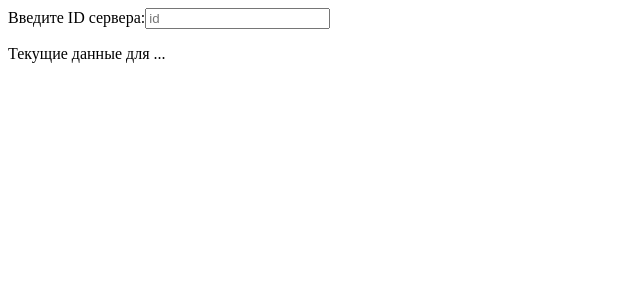
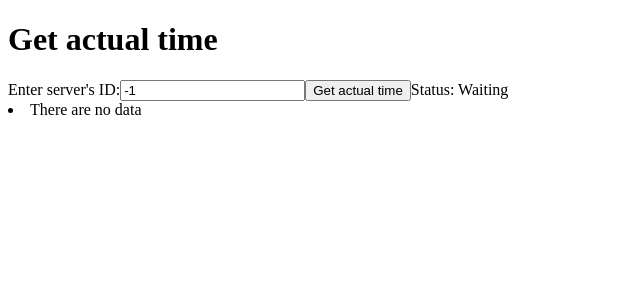
Before and after one commit to Daniil-Kurganov/modbus-emulator, an Angular app: page / in a window 1280 px wide. Shown: the top 300 px of the page, without its empty margins (0-640 px from the left). Built offline with nearby package versions, Linux system fonts and the light colour scheme.

Commit message:
Implemented WEB-API for getting actual time

```diff
--- a/angular.json
+++ b/angular.json
@@ -20,7 +20,8 @@
           "serve": {
             "builder": "@angular-devkit/build-angular:dev-server",
             "options": {
-              "buildTarget": "modbus-emulator:build"
+              "buildTarget": "modbus-emulator:build",
+              "proxyConfig": "./proxy.config.json"
             }
           }
         }
--- /dev/null
+++ b/proxy.config.json
@@ -0,0 +1,6 @@
+{
+   "/modbus-emulator": {
+      "target": "http://localhost:8080",
+      "secure": false
+   }
+}
--- /dev/null
+++ b/src/app/actual_time.ts
@@ -0,0 +1,3 @@
+export class ActualTime{
+    constructor(public id:number, public actual_time:string){}
+}
--- a/src/app/app.component.ts
+++ b/src/app/app.component.ts
@@ -1,14 +1,40 @@
 import { Component } from "@angular/core";
 import {FormsModule} from "@angular/forms";
+import { HttpClient, HttpClientModule } from "@angular/common/http";
+import { ActualTime } from "./actual_time"
 
 @Component({
     selector: "modbus-emulator",
     standalone: true,
-    imports: [FormsModule],
-    template: `<label>Введите ID сервера:</label>
-                 <input [(ngModel)]="id" placeholder="id" type="number" min="0">
-                 <p>Текущие данные для {{id}}...</p>`
+    imports: [FormsModule, HttpClientModule],
+    template: ` <h1>Get actual time</h1>
+                <label>Enter server's ID:</label>
+                <input [(ngModel)]="server_id" type="number" min="-1">
+                <button (click)="getActualTime()">Get actual time</button>
+                <label>Status: {{status}}</label>
+                @for(current_data of actual_times; track $index){
+                    <li>{{current_data.id}} - {{current_data.actual_time}}</li>
+                } @empty {
+                    <li>There are no data</li>
+                }`
 })
-export class AppComponent {
-    id = "";
+
+export class AppComponent{
+    actual_times: ActualTime[]=[];
+    server_id: number = -1
+    status: string = "Waiting"
+    constructor(private http: HttpClient) {}
+    getActualTime(): void {
+        let request = 'modbus-emulator/time/actual'
+        if (this.server_id!==-1) {
+            request = request + `?server_id=${this.server_id}`
+        }
+        if (this.actual_times.length !== 0 && this.server_id > this.actual_times.length) {
+            console.error("Error: server ID must be in [0:%d]", (this.actual_times.length + 1))
+            this.status = `Error - server ID must be in [0:${this.actual_times.length + 1}]`
+            return
+        }
+        this.http.get(request).subscribe({next:(data:any) => this.actual_times=data});
+        this.status = "Success"
+    }
 }
--- a/src/index.html
+++ b/src/index.html
@@ -2,7 +2,7 @@
 <html>
 <head>
     <meta charset="utf-8" />
-    <title>UGPA</title>
+    <title>UGPA - Modbus util</title>
 </head>
 <body>
     <modbus-emulator>Загрузка...</modbus-emulator>
```
Also changed, not shown: 1 other file (tests, documents, lock files or other folders).
